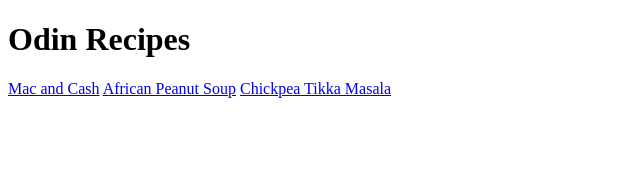
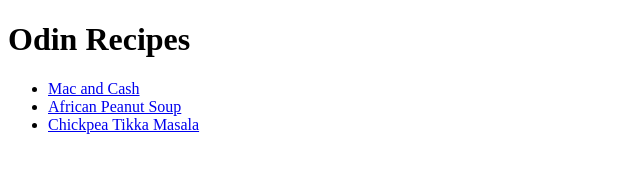
Before and after one commit to reville00/odin-recipes, a plain HTML site: page index.html in a window 1280 px wide. Shown: the whole page, without its empty margins (0-640 px from the left). Drawn offline with Linux system fonts and the light colour scheme.

Commit message:
Update APS grammar

```diff
--- a/index.html
+++ b/index.html
@@ -8,8 +8,10 @@
 </head>
 <body>
    <h1>Odin Recipes</h1>
-   <a href="recipes/mac-and-cash.html">Mac and Cash</a>
-   <a href="recipes/african-peanut-soup.html">African Peanut Soup</a>
-   <a href="recipes/chickpea-tikka-masala.html">Chickpea Tikka Masala</a>
+   <ul>
+     <li><a href="recipes/mac-and-cash.html">Mac and Cash</a></li>
+     <li><a href="recipes/african-peanut-soup.html">African Peanut Soup</a></li>
+     <li><a href="recipes/chickpea-tikka-masala.html">Chickpea Tikka Masala</a></li>
+   </ul>
 </body>
 </html>
```
